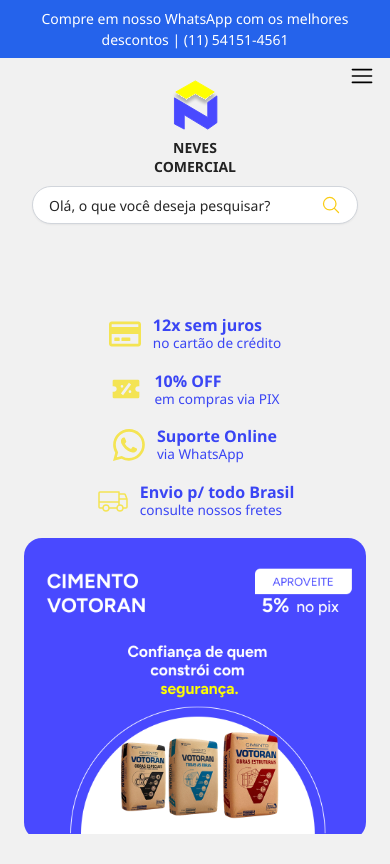
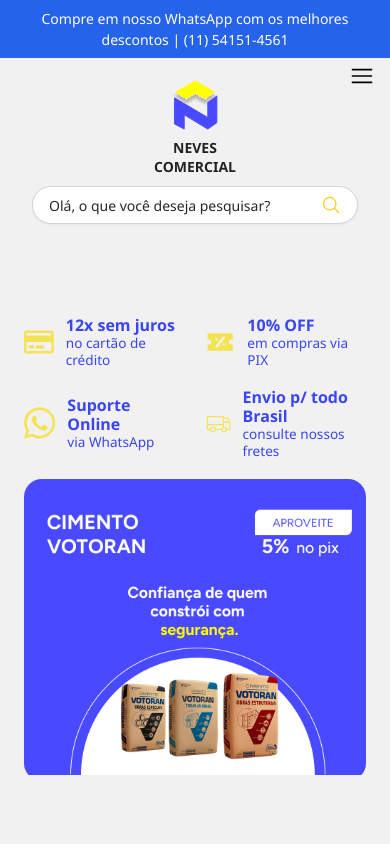
Before and after one commit to Guilherme1Souza/Neves-Comercial, a Next.js app: page / in a window 390 px wide. Built offline with nearby package versions, Linux system fonts and the light colour scheme.

Commit message:
fix(hero): ajusta o layout do LogosContainer para exibição em grid no mobile

```diff
--- a/src/components/Hero/style.js
+++ b/src/components/Hero/style.js
@@ -13,7 +13,9 @@
   flex-wrap: wrap;
 
   @media (max-width: 768px) {
-    justify-content: center;
+    display: grid;
+    grid-template-columns: repeat(2, 1fr);
+    justify-items: center;
     gap: 20px;
   }
 `;
```
